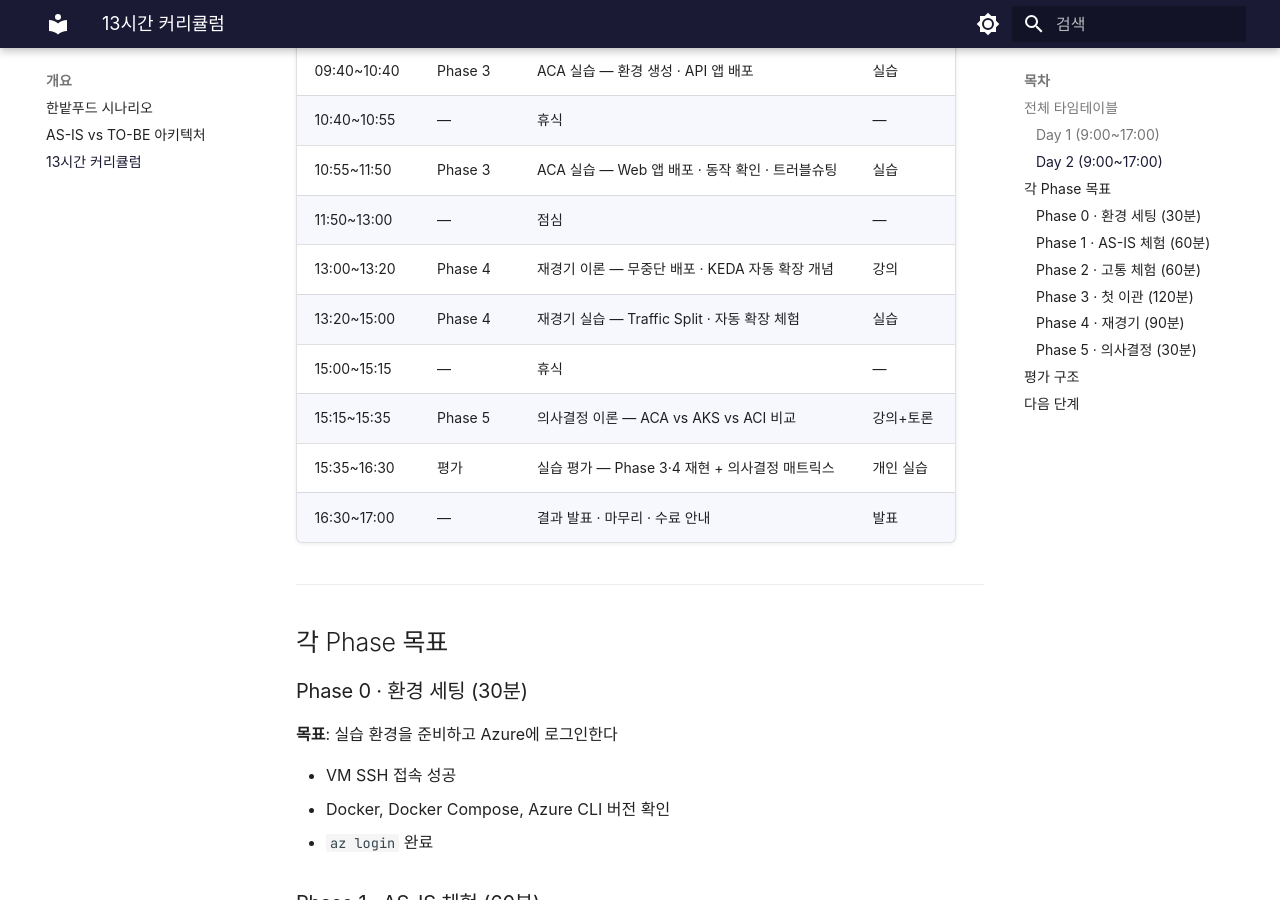
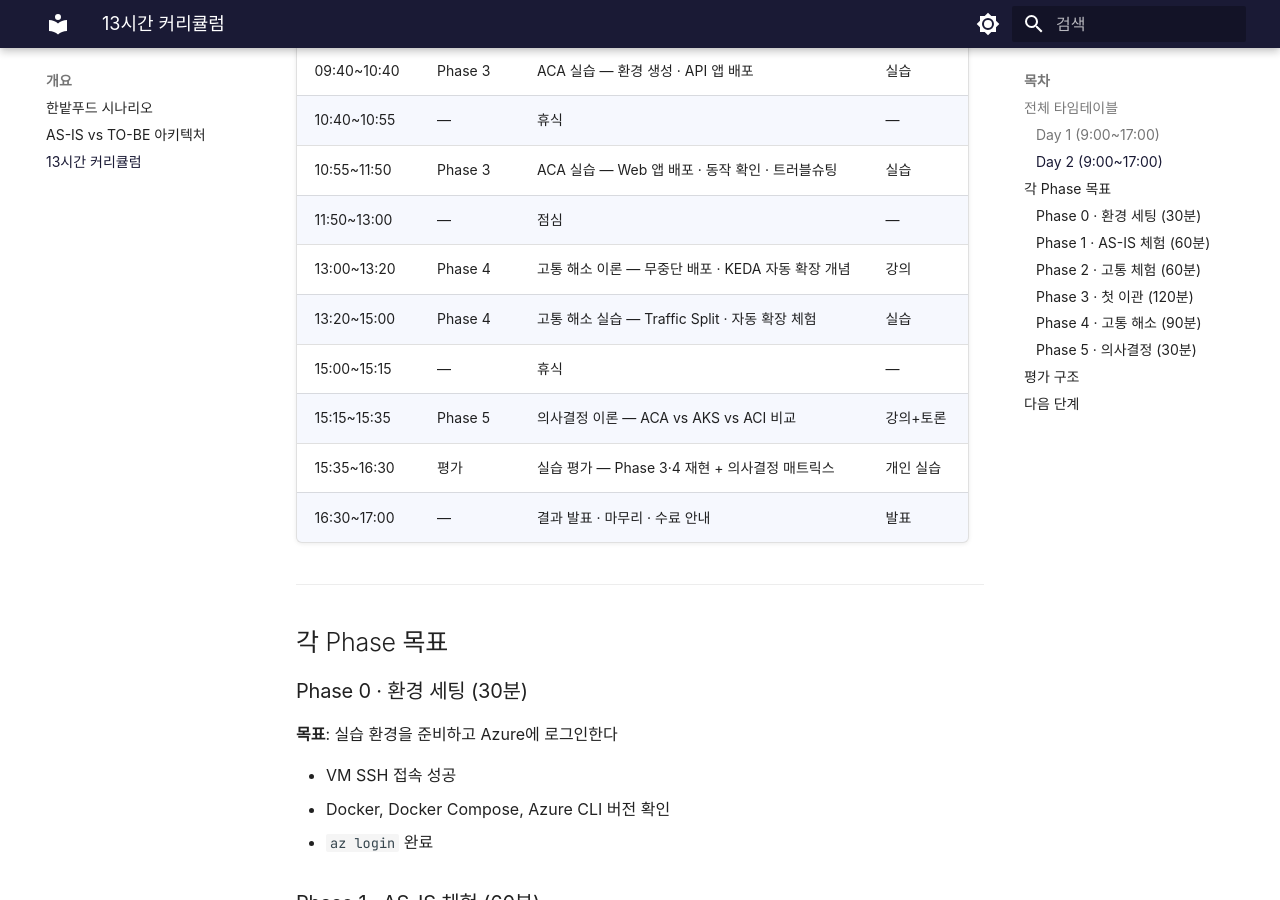
Before and after one commit to skilleat-labs/container-service-labs, an MkDocs documentation site: the page built from docs/curriculum.md, in a window 1280 px wide and 900 px high, scrolled down 1343 px. Built offline with MkDocs 1.6.1 and Material for MkDocs 9.7.7, drawn with Linux system fonts in a browser that asks for light colours; some web fonts are replaced; some of the changed text lies outside the part shown.

Commit message:
rename: '재경기' → '고통 해소' 전체 치환
Co-Authored-By: Claude Sonnet 4.6 <noreply@anthropic.com>

```diff
--- a/docs/curriculum.md
+++ b/docs/curriculum.md
@@ -35,8 +35,8 @@
 | 10:40~10:55 | — | 휴식 | — |
 | 10:55~11:50 | Phase 3 | ACA 실습 — Web 앱 배포 · 동작 확인 · 트러블슈팅 | 실습 |
 | 11:50~13:00 | — | 점심 | — |
-| 13:00~13:20 | Phase 4 | 재경기 이론 — 무중단 배포 · KEDA 자동 확장 개념 | 강의 |
-| 13:20~15:00 | Phase 4 | 재경기 실습 — Traffic Split · 자동 확장 체험 | 실습 |
+| 13:00~13:20 | Phase 4 | 고통 해소 이론 — 무중단 배포 · KEDA 자동 확장 개념 | 강의 |
+| 13:20~15:00 | Phase 4 | 고통 해소 실습 — Traffic Split · 자동 확장 체험 | 실습 |
 | 15:00~15:15 | — | 휴식 | — |
 | 15:15~15:35 | Phase 5 | 의사결정 이론 — ACA vs AKS vs ACI 비교 | 강의+토론 |
 | 15:35~16:30 | 평가 | 실습 평가 — Phase 3·4 재현 + 의사결정 매트릭스 | 개인 실습 |
@@ -82,7 +82,7 @@
 - Web 앱 배포 (External Ingress)
 - 브라우저로 ACA의 Web 앱 접속 성공
 
-### Phase 4 · 재경기 (90분)
+### Phase 4 · 고통 해소 (90분)
 
 **목표**: Phase 2의 고통 문제 3가지를 ACA로 해결한다
 
--- a/mkdocs.yml
+++ b/mkdocs.yml
@@ -117,7 +117,7 @@ nav:
     - ACA 환경 생성: phase-3/environment-create.md
     - API 앱 배포: phase-3/api-deploy.md
     - Web 앱 배포: phase-3/web-deploy.md
-  - 'Phase 4 · 재경기':
+  - 'Phase 4 · 고통 해소':
     - Phase 4 개요: phase-4/index.md
     - 무중단 배포: phase-4/zero-downtime-deploy.md
     - 자동 확장: phase-4/auto-scale.md
```
Also changed, not shown: README.md (+1 -1 lines), docs/index.md (+1 -1 lines), docs/overview/curriculum.md (+3 -3 lines), docs/phase-3/web-deploy.md (+1 -1 lines), docs/phase-4/index.md (+1 -1 lines).
